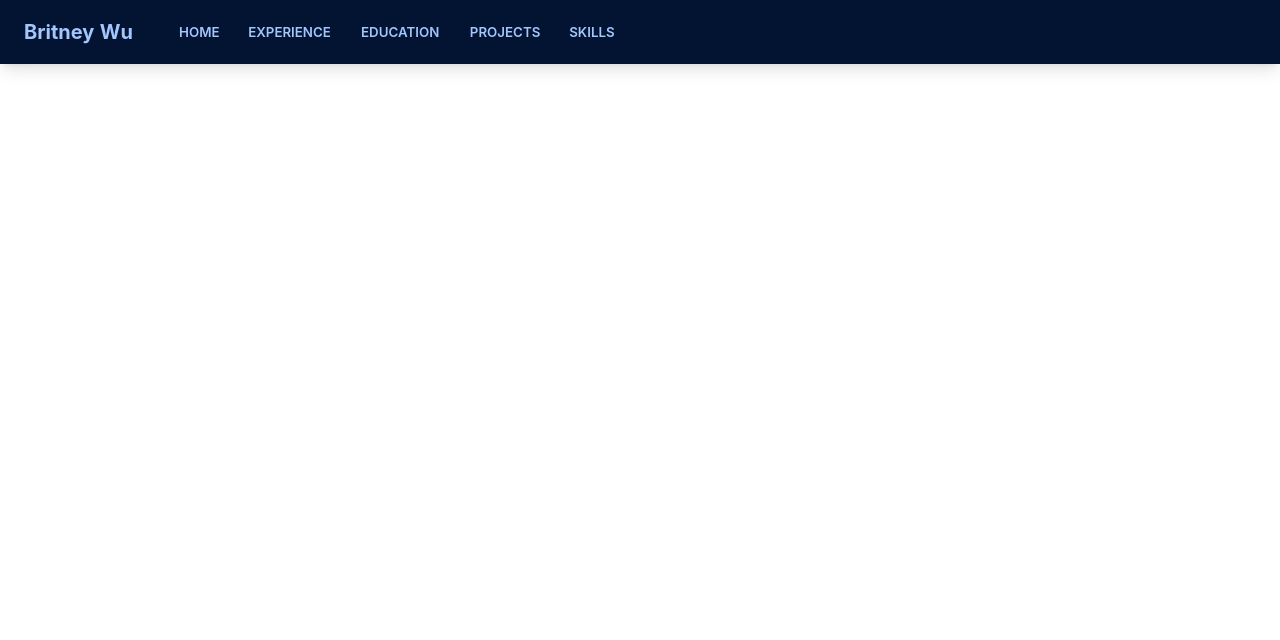
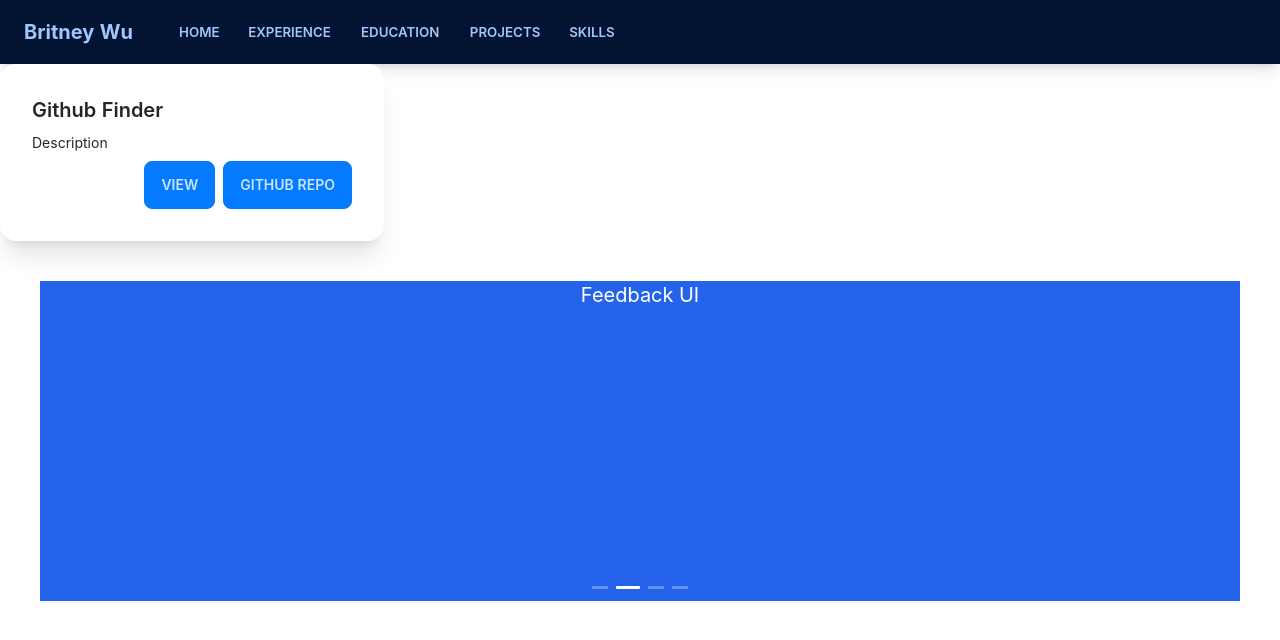
Before and after one commit to bw0123/portfolio-v2, a React (Create React App) app: page /projects in a window 1280 px wide. Shown: the top 640 px of the page. Built offline with nearby package versions, Linux system fonts and the light colour scheme.

Commit message:
projects section layout

```diff
--- a/src/App.js
+++ b/src/App.js
@@ -4,6 +4,7 @@ import Navbar from './components/Navbar'
 import Home from './components/Home'
 import Experience from './components/Experience'
 import Education from './components/Education'
+import Projects from './components/Projects'
 import './styles/index.css'
 
 function App() {
@@ -14,6 +15,7 @@ function App() {
           <Route path='/' element={<Home />} />
           <Route path='/experience' element={<Experience />} />
           <Route path='education' element={<Education />} />
+          <Route path='/projects' element={<Projects />} />
         </Routes>
     </Router>
   );
--- a/src/components/Projects.jsx
+++ b/src/components/Projects.jsx
@@ -1,46 +1,37 @@
 import React from 'react'
-import { Layout } from 'antd'
 import { Carousel } from 'antd';
 
-const { Content } = Layout;
 
 function Projects() {
-    const contentStyles = {
-        padding: '0 50px',
-        marginTop: 2,
-    }
-
-    function onChange(a, b, c) {
-        console.log(a, b, c);
-      }
-
-      const contentStyle = {
-        height: '200px',
-        color: '#fff',
-        lineHeight: '200px',
-        textAlign: 'center',
-        background: '#364d79',
-      }
 
     return(
-        <Layout className='h-screen'>
-            <Content style={contentStyles}>
-                <Carousel className='mt-10' afterChange={onChange} autoplay='true' >
+            <>
+            <div class="flex-row card w-96 bg-base-100 shadow-xl">
+            <div class="card-body">
+                <h2 class="card-title">Github Finder</h2>
+                <p>Description</p>
+                <div class="card-actions justify-end">
+                    <button class="btn btn-primary">View</button>
+                    <button class="btn btn-primary">Github Repo</button>
+                </div>
+            </div>
+        </div><div className='p-10'>
+                <Carousel autoplay effect='fade'>
                     <div>
-                        <h3 style={contentStyle}>1</h3>
+                        <h3 className='text-white text-center text-xl h-80 bg-blue-600'>Github Finder</h3>
                     </div>
                     <div>
-                        <h3 style={contentStyle}>2</h3>
+                        <h3 className='text-white text-center text-xl h-80 bg-blue-600'>Feedback UI</h3>
                     </div>
                     <div>
-                        <h3 style={contentStyle}>3</h3>
+                        <h3 className='text-white text-center text-xl h-80 bg-blue-600'>Venue Page</h3>
                     </div>
                     <div>
-                        <h3 style={contentStyle}>4</h3>
+                        <h3 className='text-white text-center text-xl h-80 bg-blue-600'>Number Guessing Game</h3>
                     </div>
                 </Carousel>
-            </Content>
-        </Layout>
+            </div>
+            </>
     )
 }
 
```
